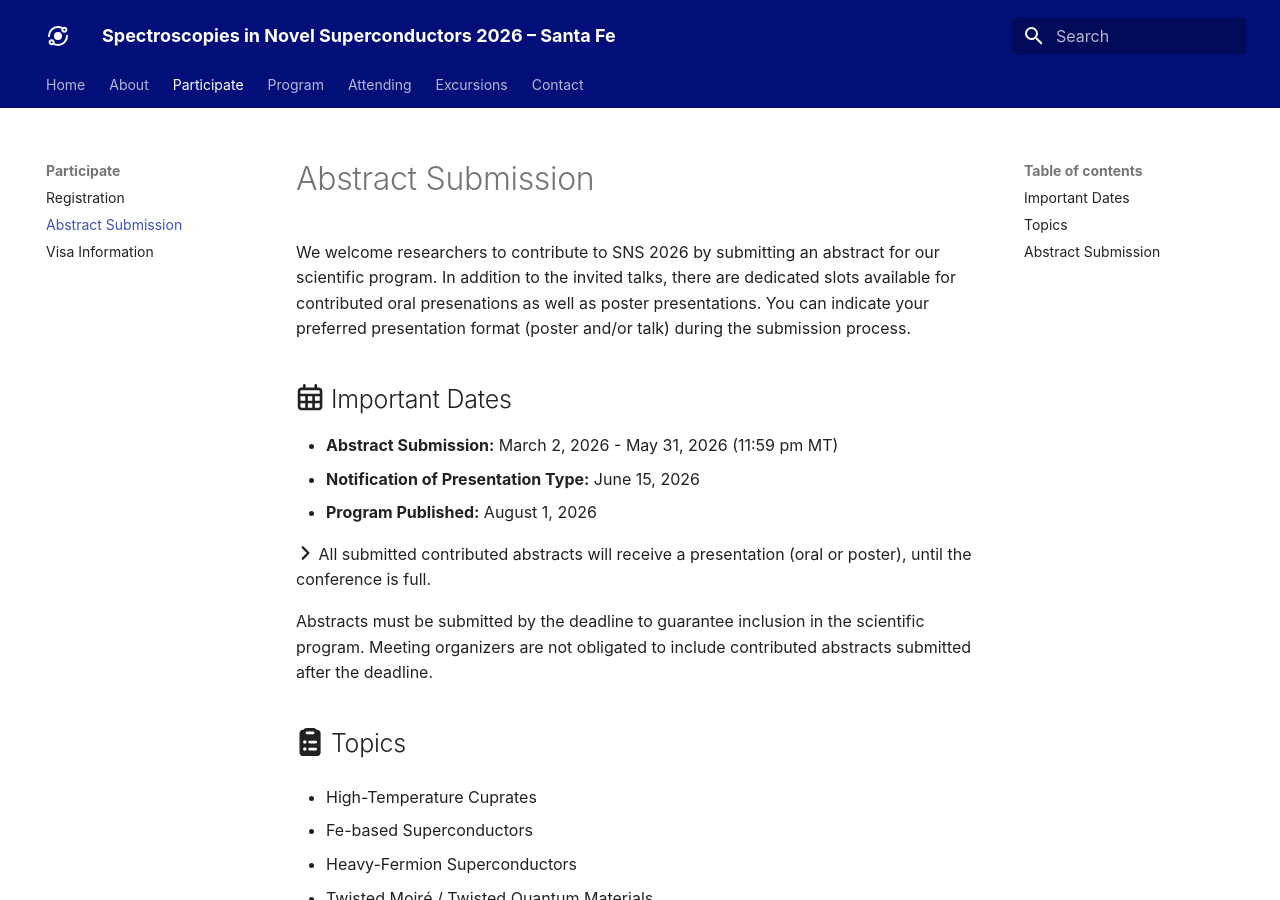
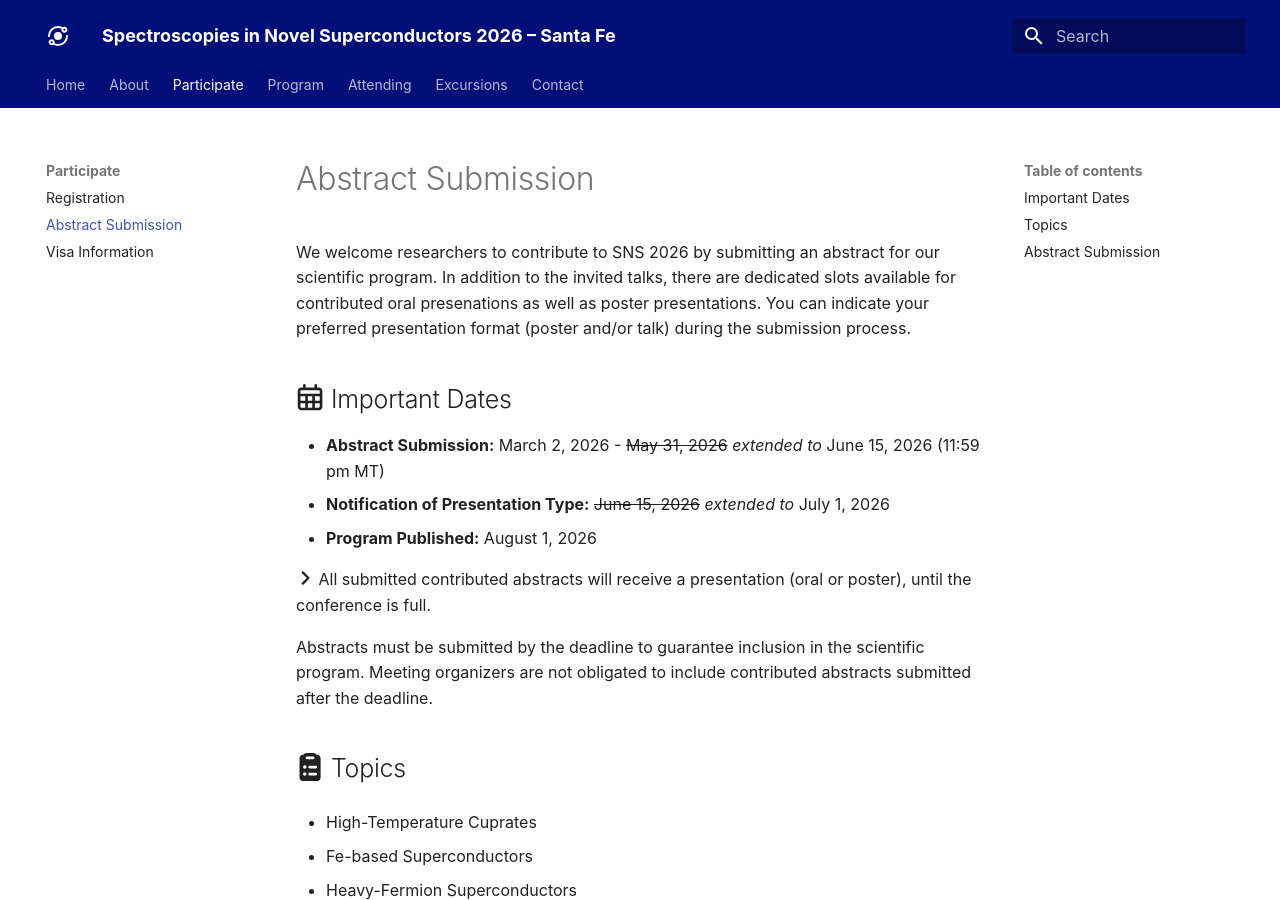
Before and after one commit to SNS2026/SNS2026.github.io, an MkDocs documentation site: the page built from docs/abstracts.md, in a window 1280 px wide and 900 px high. Built offline with MkDocs 1.6.1 and Material for MkDocs 9.7.7, drawn with Linux system fonts in a browser that asks for light colours; some web fonts are replaced.

Commit message:
Update abstracts.md

```diff
--- a/docs/abstracts.md
+++ b/docs/abstracts.md
@@ -10,8 +10,8 @@ You can indicate your preferred presentation format (poster and/or talk) during
 
 ## :fontawesome-regular-calendar-days: Important Dates
 
-- **Abstract Submission:** March 2, 2026 - May 31, 2026 (11:59 pm MT)
-- **Notification of Presentation Type:** June 15, 2026
+- **Abstract Submission:** March 2, 2026 - <s>May 31, 2026</s> <i>extended to</i> June 15, 2026 (11:59 pm MT)
+- **Notification of Presentation Type:** <s>June 15, 2026</s> <i>extended to</i> July 1, 2026
 - **Program Published:** August 1, 2026
 
 :fontawesome-solid-angle-right: All submitted contributed abstracts will receive a presentation (oral or poster), until the conference is full.
```
